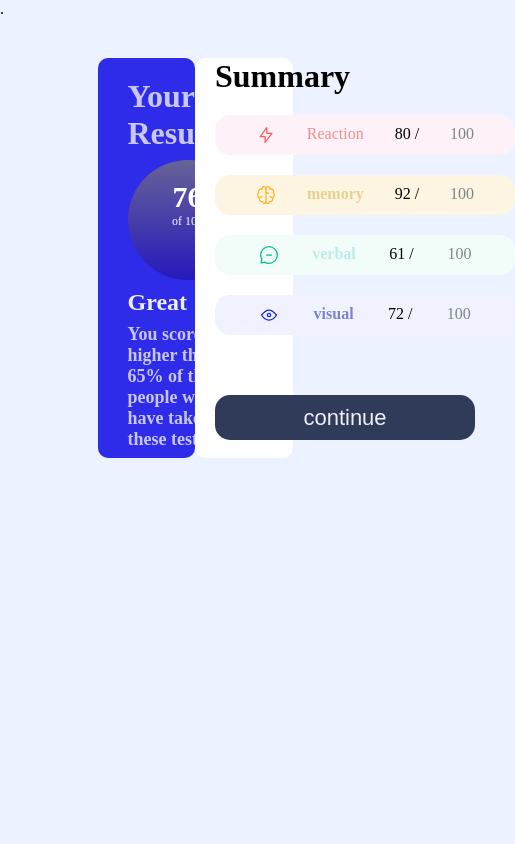
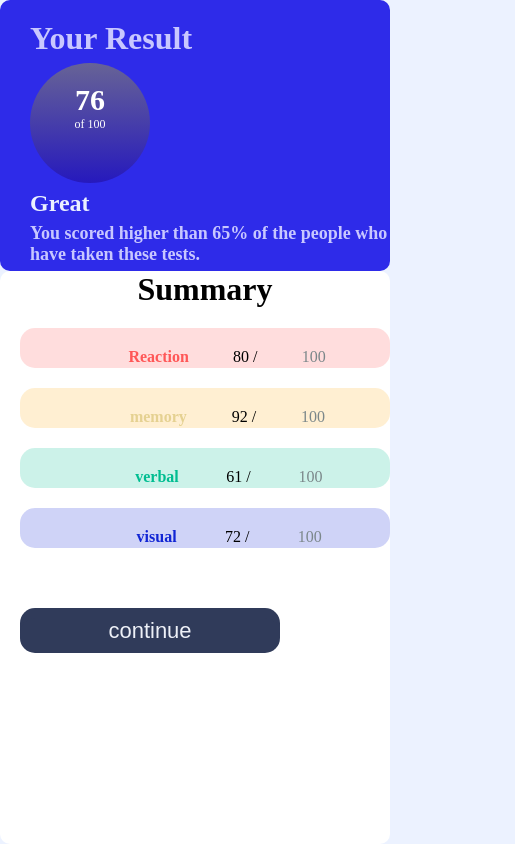
Before and after one commit to Njuguna-Peter-njoroge/Results-summary-component, a plain HTML site: page index.html in a window 390 px wide. Shown: the whole page, 515 px wide, since content can reach past the window. Drawn offline with Linux system fonts and the light colour scheme.

Commit message:
added web responsiveness

```diff
--- a/style.css
+++ b/style.css
@@ -1,5 +1,5 @@
 
-@import url('https://fonts.googleapis.com/css2?family=Hanken+Grotesk:ital,wght@0,100..900;1,100..900&display=swap');
+@import url('https://fonts.googleapis.com/css2?family=Hanken+Grotesk:iztal,wght@0,100..900;1,100..900&display=swap');
 
 *{
     padding: 0;
@@ -96,6 +96,7 @@ color: var(--Pale-blue);
 
 .response{
   height: 60px;
+  gap: 40px;
 
 
 
@@ -104,24 +105,25 @@ color: var(--Pale-blue);
 }
 
 .reaction-1{
-background: rgba(254,242,248,255);
+background: hsla(0, 100%, 67%,0.2);
  height: 40px;
-  width: 300px;
+  width: 100%;
  margin: 20px 0;
- padding: 10px;
+ padding: 20px;;
   display: flex;
  justify-content: space-evenly;
      border-radius: 15px;
 }
 
 .reaction-1 p{
-  color: #f18e8e;
+  font-weight: 900;
+  color: hsl(0, 100%, 67%);
 }
 .reaction-2{
-background: hsl(41, 88%, 94%);
+background: hsla(39, 100%, 56%,0.2);
  height: 40px;
-  width: 300px;
-   padding: 10px;
+  width: 100%;
+   padding: 20px;
  margin: 20px 0;
  display: flex;
  justify-content: space-evenly;
@@ -134,27 +136,27 @@ background: hsl(41, 88%, 94%);
   font-weight: 700;
 }
 .reaction-3{
-background: rgba(242,253,249,255);
+background: hsla(166, 100%, 37%, 0.2);
  height: 40px;
-  width: 300px;
+  width: 100%;
  margin: 20px 0;
   display: flex;
-     padding: 10px;
+    padding: 20px;
  justify-content: space-evenly;
      border-radius: 15px;
 }
 
 .reaction-3 p{
-  color:rgba(186,237,231,255);
+  color:hsl(166, 100%, 37%);
   font-weight: 700;
 }
 .reaction-4{
 
-background:hsl(231, 100%, 97%);
+background:hsla(234, 85%, 45%, 0.2);
  height: 40px;
-  width: 300px;
+   width: 100%;
  margin: 20px 0;
-    padding: 10px;
+    padding: 20px;
   display: flex;
  justify-content: space-evenly;
      border-radius: 15px;
@@ -162,8 +164,10 @@ background:hsl(231, 100%, 97%);
 
 
 .reaction-4 p{
-  color:  rgba(125,133,201,255);
-  font-weight: 700;
+  color: hsl(234, 85%, 45%);
+    font-family: 'Kumbh Sans' sans-serif;
+
+  font-weight: 900;
 }
 .span-2{
   color: hsl(191, 6%, 51%);
@@ -191,14 +195,23 @@ button{
       padding-bottom: 10px;
 }
 
-@media screen and{(max-witdth:780px)} {
+@media screen and (max-width:780px ){
 
   .main-container{
-    width: 100%;
-    display: grid;
+    max-width: 100%;
+    flex-direction: column;
+    align-items: center;
+    justify-content: center;
+    position: absolute;
+    top: 0;
+    margin: 0;
+    padding: 0;
+
+
   }
   .left{
     width: 100%;
+
   }
   .right{
     width: 100%;
```
